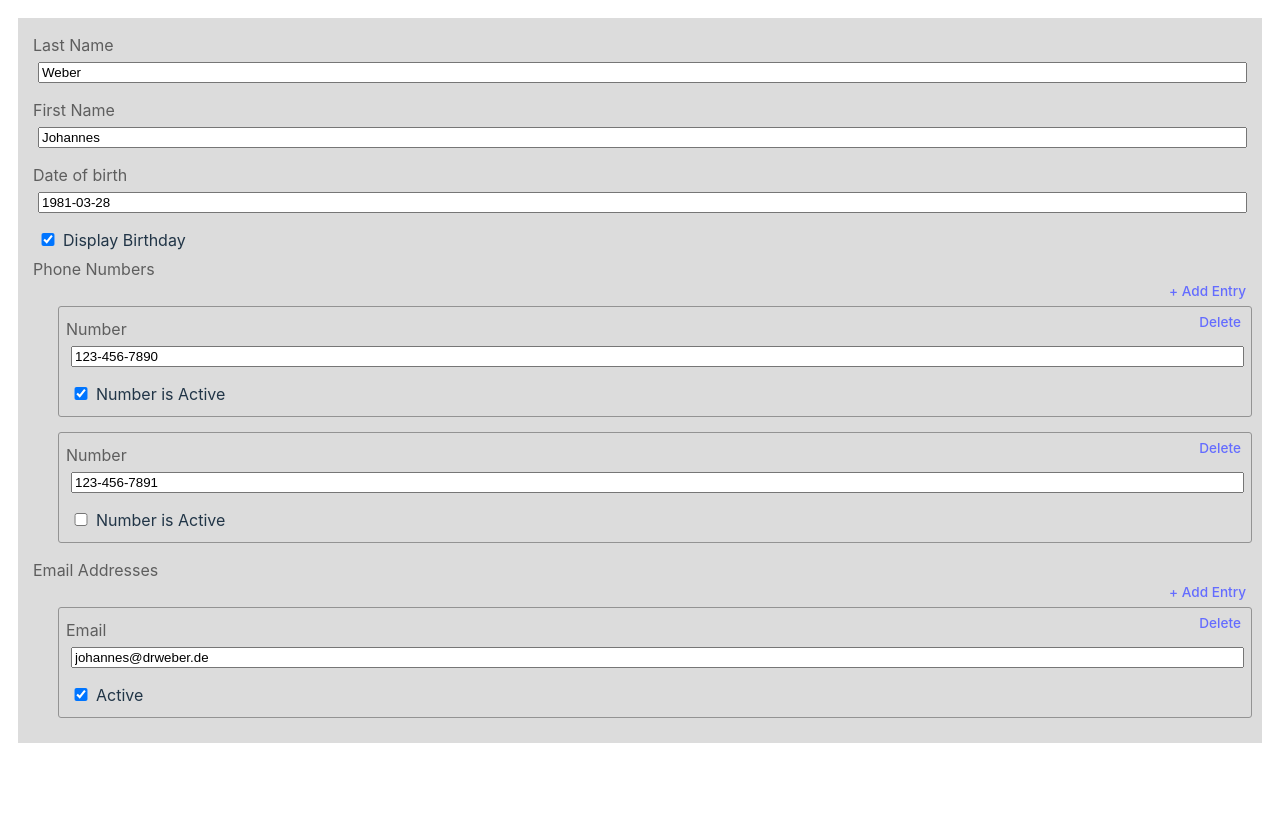
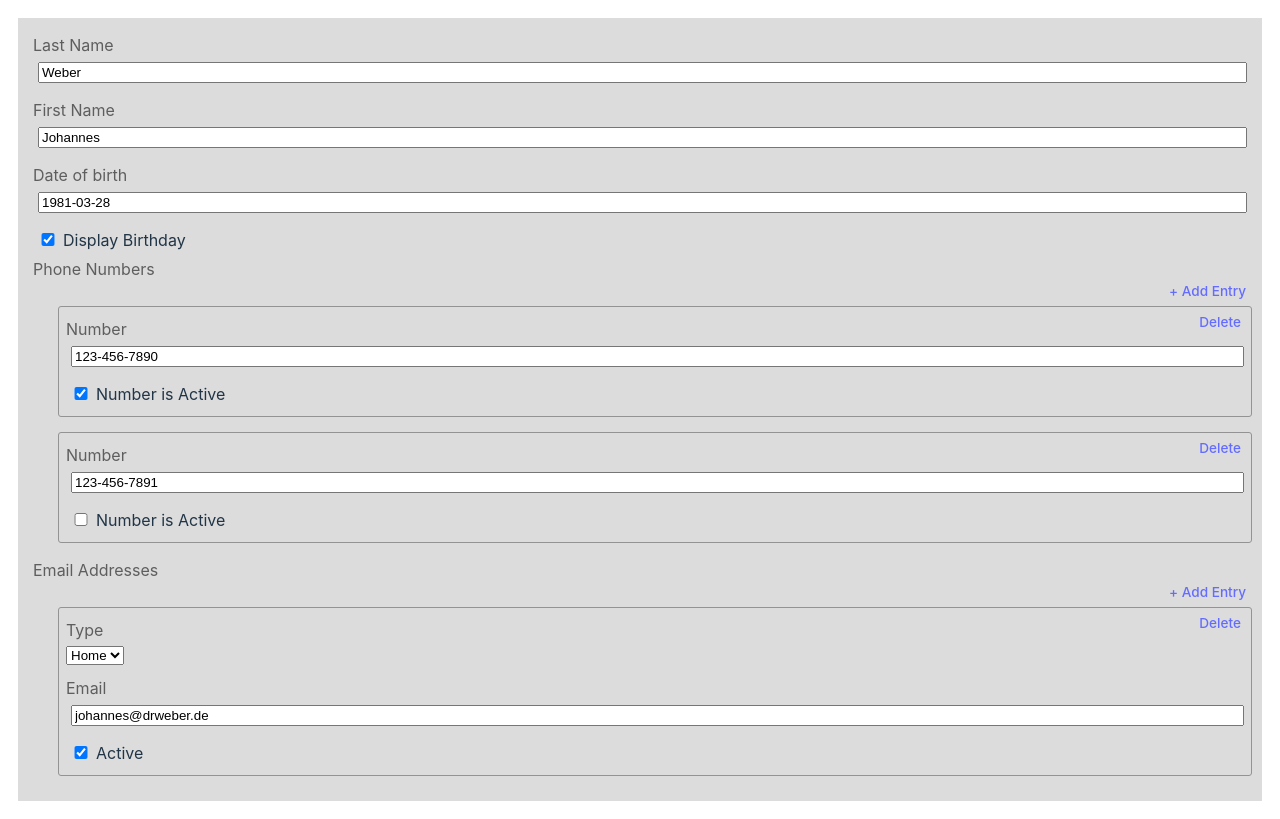
Before and after one commit to jowe81/dynforms, a React (Vite) app in the folder dynforms/: page / in a window 1280 px wide. Built offline with nearby package versions, Linux system fonts and the light colour scheme.

Commit message:
added initial support for select lists

```diff
--- a/dynforms/src/formTypes.ts
+++ b/dynforms/src/formTypes.ts
@@ -132,6 +132,21 @@ const formTypes: Interfaces.FormType[] = [
                 rank: 4,
                 fields: [
                     {
+                        label: "Type",
+                        key: "type",
+                        type: "select",
+                        options: [
+                            {
+                                label: "Home",
+                                value: "home",
+                            },
+                            {
+                                label: "Work",
+                                value: "work",
+                            },
+                        ]
+                    },
+                    {
                         label: "Email",
                         key: "email",
                         type: "email",
--- a/dynforms/src/forms/Field.tsx
+++ b/dynforms/src/forms/Field.tsx
@@ -4,6 +4,7 @@ import DateField from './DateField.tsx';
 import BooleanField from './BooleanField.tsx';
 import PhoneField from './PhoneField.tsx';
 import EmailField from './EmailField.tsx';
+import SelectField from './SelectField.tsx';
 import ArrayField from './ArrayField.tsx';
 import SubfieldArray from './SubfieldArray.tsx';
 
@@ -62,6 +63,9 @@ function Field(props: any) {
         case 'email':
             return (<div className="form-element-container"><EmailField {...fieldProps}/></div>);
 
+        case 'select':
+            return (<div className="form-element-container"><SelectField {...fieldProps}/></div>);
+
         case 'array':
             return (
                 <div className="form-array-container">
--- a/dynforms/src/forms/Form.tsx
+++ b/dynforms/src/forms/Form.tsx
@@ -114,7 +114,7 @@ export namespace Interfaces {
 
     export type FieldTypeString =
         'text' | 'phone' | 'email' |
-        'textarea'|'boolean'|'date'|'array'|'subfieldArray';
+        'textarea'|'boolean'|'date'|'select'|'array'|'subfieldArray';
 
     export type Field = BaseField | BooleanField | TextField | TextareaField | SubfieldArray;
 
@@ -140,6 +140,15 @@ export namespace Interfaces {
         rows?: number;
     }
 
+    export interface SelectField extends BaseField {
+        options: SelectFieldOption[];
+    }
+
+    export type SelectFieldOption = {
+        label: string;
+        value: string|number;
+    }
+
     export interface ArrayField extends BaseField {
         fields: Field[];
     }
--- /dev/null
+++ b/dynforms/src/forms/SelectField.tsx
@@ -0,0 +1,40 @@
+import { Interfaces } from "./Form";
+
+function SelectField(props: any) {
+
+    const field: Interfaces.SelectField = props.field;
+    let { keys, record, onChange } = props;
+
+    if(!field) {
+        return;
+    }
+
+    if (!record) {
+        record = {};
+    }
+
+    const path = keys.join('.');
+    const fullKey = path ? `${path}.${field.key}` : field.key;
+
+    return (
+        <>
+            <label>{ field.label }</label>
+            <div>
+                <select
+                    name={ field.key }
+                    data-key={field.key}
+                    value={record[field.key]}
+                    onChange={onChange}
+                >
+                {
+                    field.options.map(
+                        (option, index) => <option key={index} value={option.value}>{option.label}</option>
+                    )
+                }
+                </select>
+            </div>
+        </>
+    )
+}
+
+export default SelectField;
```
